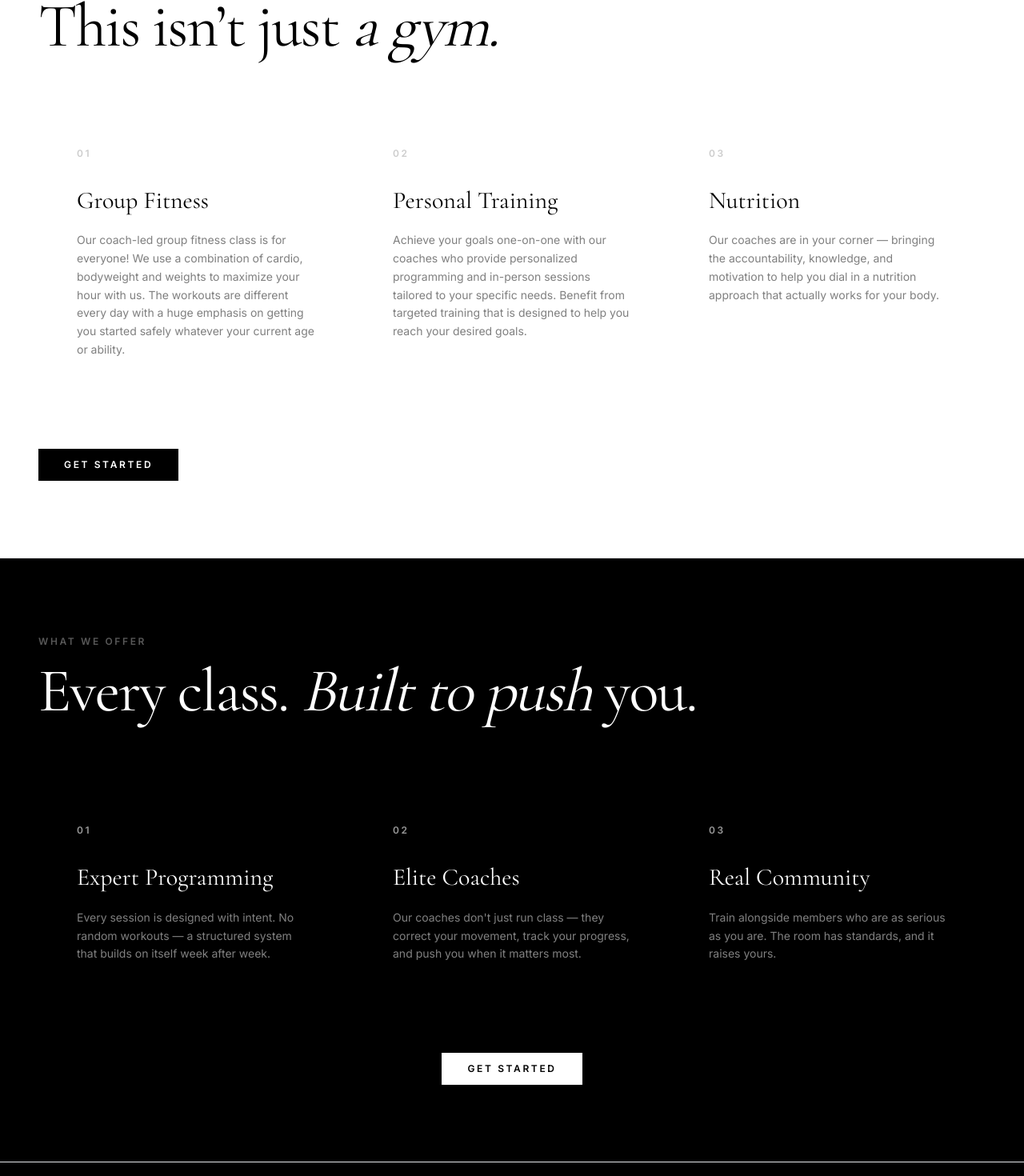
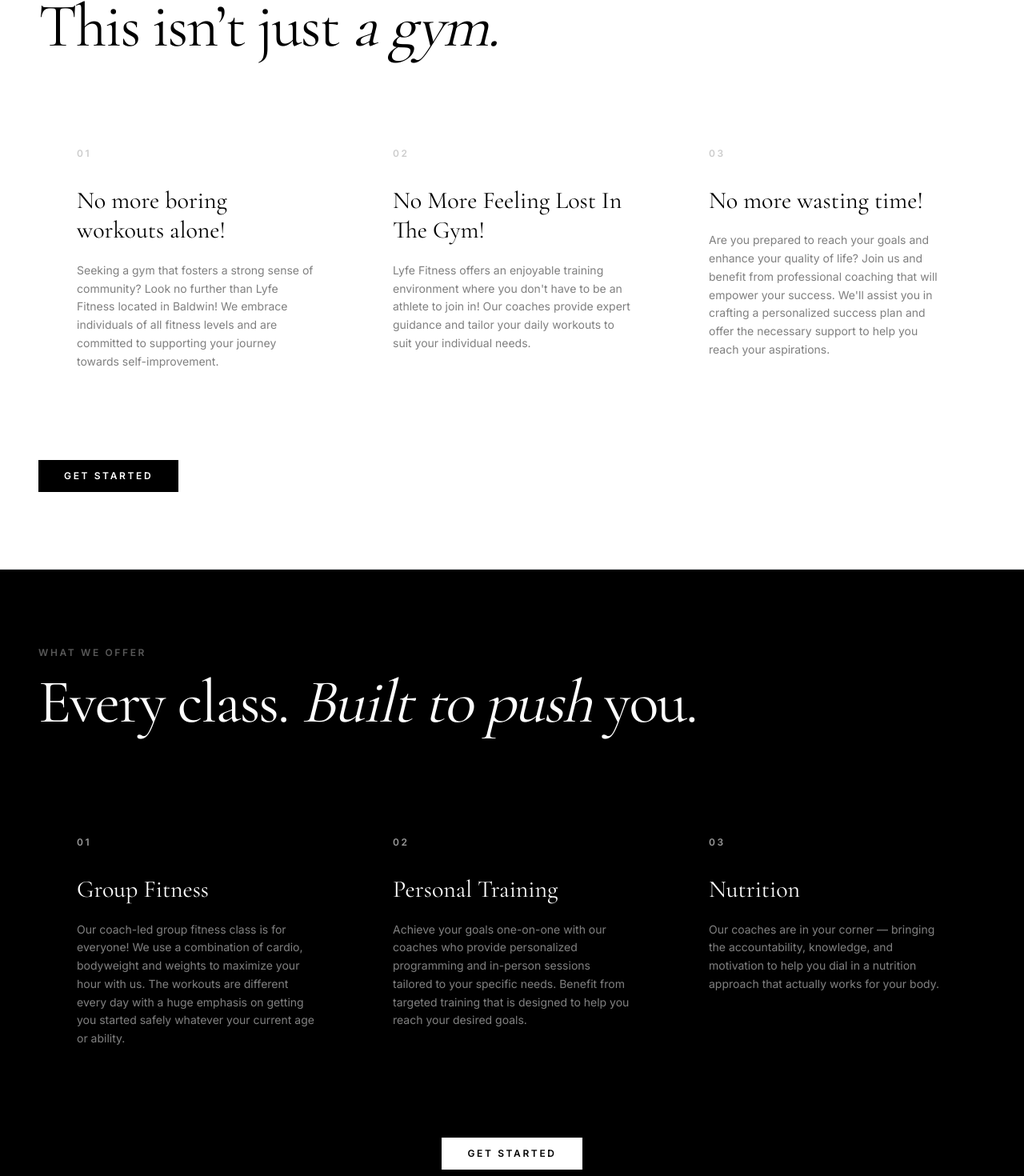
Before and after one commit to dfeleppa/lyfe, a Next.js app: page / in a window 1280 px wide. Shown: the part 653-2123 px from the top of the page at 80% size. Built offline with nearby package versions, Linux system fonts and the light colour scheme.

Commit message:
Move Group Fitness/PT/Nutrition content to The Difference section, restore What We Offer

```diff
--- a/src/app/page.tsx
+++ b/src/app/page.tsx
@@ -243,16 +243,16 @@ const CLASSES = [
 function Classes() {
   const pillars = [
     {
-      heading: "Group Fitness",
-      body: "Our coach-led group fitness class is for everyone! We use a combination of cardio, bodyweight and weights to maximize your hour with us. The workouts are different every day with a huge emphasis on getting you started safely whatever your current age or ability.",
+      heading: "No more boring workouts alone!",
+      body: "Seeking a gym that fosters a strong sense of community? Look no further than Lyfe Fitness located in Baldwin! We embrace individuals of all fitness levels and are committed to supporting your journey towards self-improvement.",
     },
     {
-      heading: "Personal Training",
-      body: "Achieve your goals one-on-one with our coaches who provide personalized programming and in-person sessions tailored to your specific needs. Benefit from targeted training that is designed to help you reach your desired goals.",
+      heading: "No More Feeling Lost In The Gym!",
+      body: "Lyfe Fitness offers an enjoyable training environment where you don't have to be an athlete to join in! Our coaches provide expert guidance and tailor your daily workouts to suit your individual needs.",
     },
     {
-      heading: "Nutrition",
-      body: "Our coaches are in your corner — bringing the accountability, knowledge, and motivation to help you dial in a nutrition approach that actually works for your body.",
+      heading: "No more wasting time!",
+      body: "Are you prepared to reach your goals and enhance your quality of life? Join us and benefit from professional coaching that will empower your success. We'll assist you in crafting a personalized success plan and offer the necessary support to help you reach your aspirations.",
     },
   ];
 
@@ -302,18 +302,18 @@ function Classes() {
 const FEATURES = [
   {
     number: "01",
-    title: "Expert Programming",
-    body: "Every session is designed with intent. No random workouts — a structured system that builds on itself week after week.",
+    title: "Group Fitness",
+    body: "Our coach-led group fitness class is for everyone! We use a combination of cardio, bodyweight and weights to maximize your hour with us. The workouts are different every day with a huge emphasis on getting you started safely whatever your current age or ability.",
   },
   {
     number: "02",
-    title: "Elite Coaches",
-    body: "Our coaches don't just run class — they correct your movement, track your progress, and push you when it matters most.",
+    title: "Personal Training",
+    body: "Achieve your goals one-on-one with our coaches who provide personalized programming and in-person sessions tailored to your specific needs. Benefit from targeted training that is designed to help you reach your desired goals.",
   },
   {
     number: "03",
-    title: "Real Community",
-    body: "Train alongside members who are as serious as you are. The room has standards, and it raises yours.",
+    title: "Nutrition",
+    body: "Our coaches are in your corner — bringing the accountability, knowledge, and motivation to help you dial in a nutrition approach that actually works for your body.",
   },
 ];
 
```
